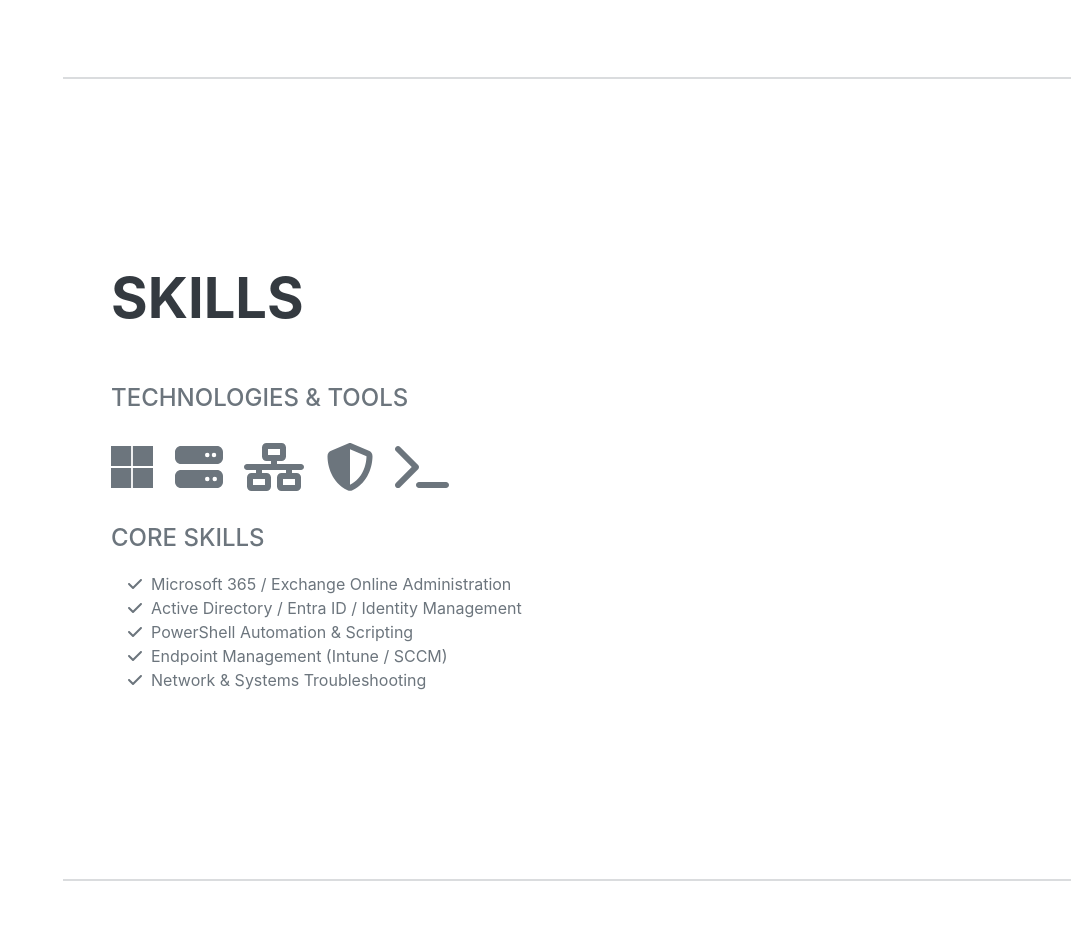
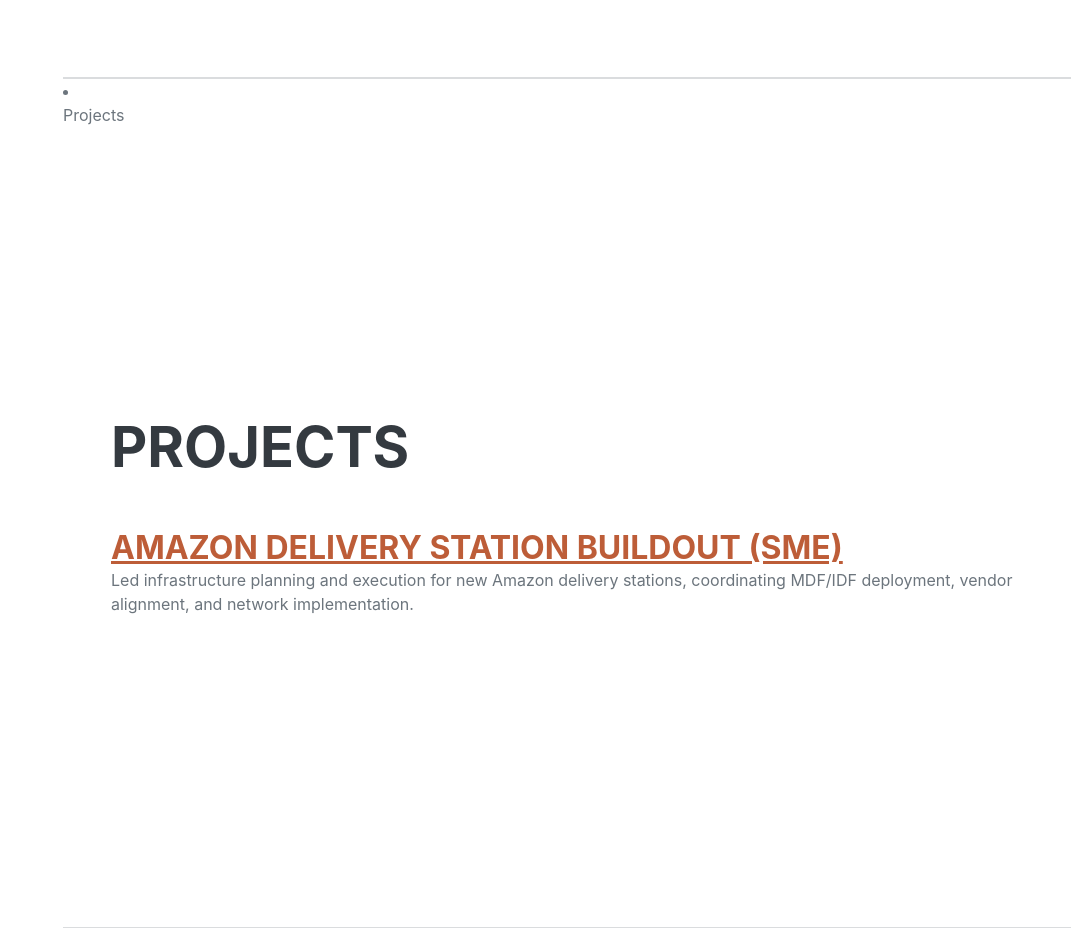
Before and after one commit to pbrown1552/tech-brown, a website: page index.html in a window 1280 px wide. Shown: the part 1977-2908 px from the top of the page, without its empty margins (209-1280 px from the left). Before the commit the page ends 2858 px from the top, so only its background shows below. Drawn offline with nearby package versions, Linux system fonts and the light colour scheme; a web font is replaced by a local one.

Commit message:
Add files via upload

```diff
--- a/index.html
+++ b/index.html
@@ -93,15 +93,31 @@
                 </div>
             </section>
             <hr class="m-0" />
-            <!-- Education-->
+            <!-- Projects-->
 
                     </div>
                 </div>
             </section>
             <hr class="m-0" />
+             <li class="nav-item"><a class="nav-link js-scroll-trigger" href="#projects">Projects</a></li>
+             <section class="resume-section" id="projects">
+    <div class="resume-section-content">
+        <h2 class="mb-5">Projects</h2>
+
+        <div class="mb-4">
+            <h3 class="mb-0">
+                <a href="project-amazon-buildout.html">Amazon Delivery Station Buildout (SME)</a>
+            </h3>
+            <p>Led infrastructure planning and execution for new Amazon delivery stations, coordinating MDF/IDF deployment, vendor alignment, and network implementation.</p>
+        </div>
+
+    </div>
+</section>
+<hr class="m-0" />
             <!-- Skills-->
             <section class="resume-section" id="skills">
                 <div class="resume-section-content">
+
                     <h2 class="mb-5">Skills</h2>
                     <div class="subheading mb-3">Technologies & Tools</div>
                     <ul class="list-inline dev-icons">
```
